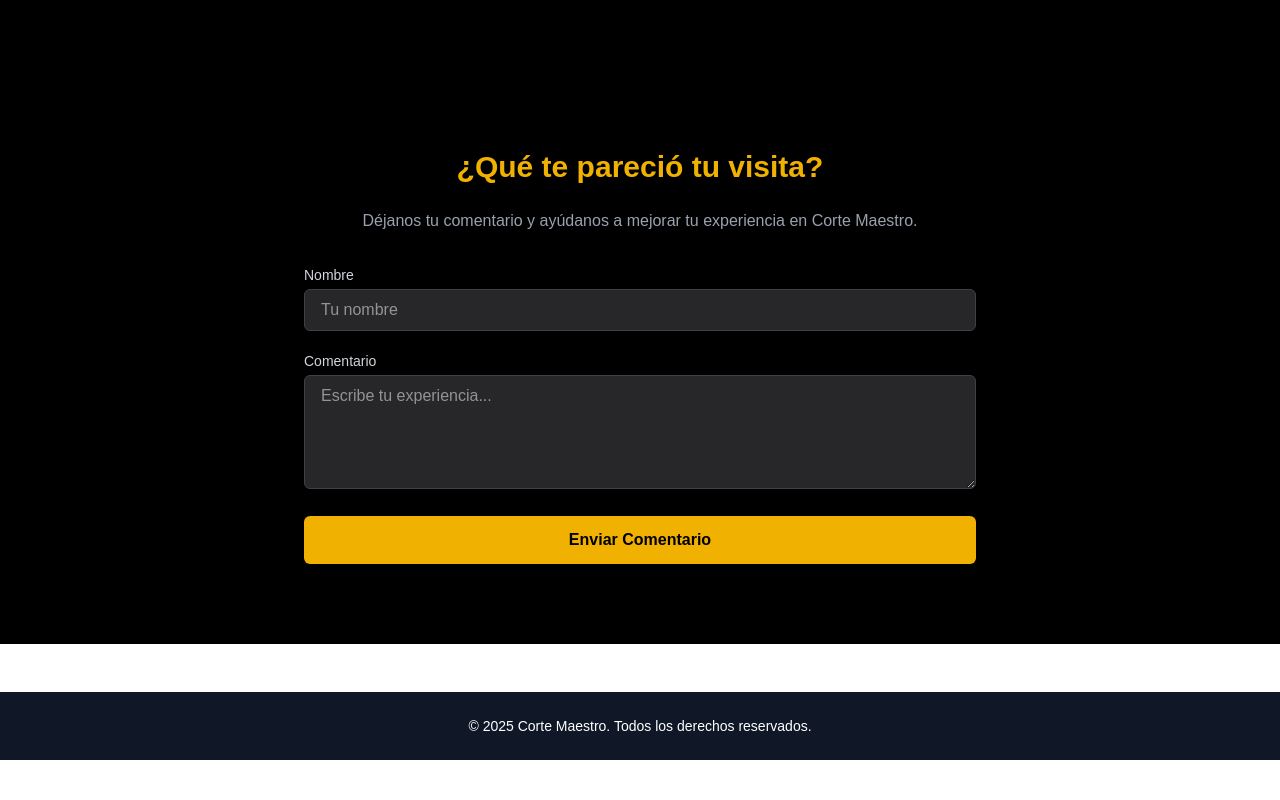
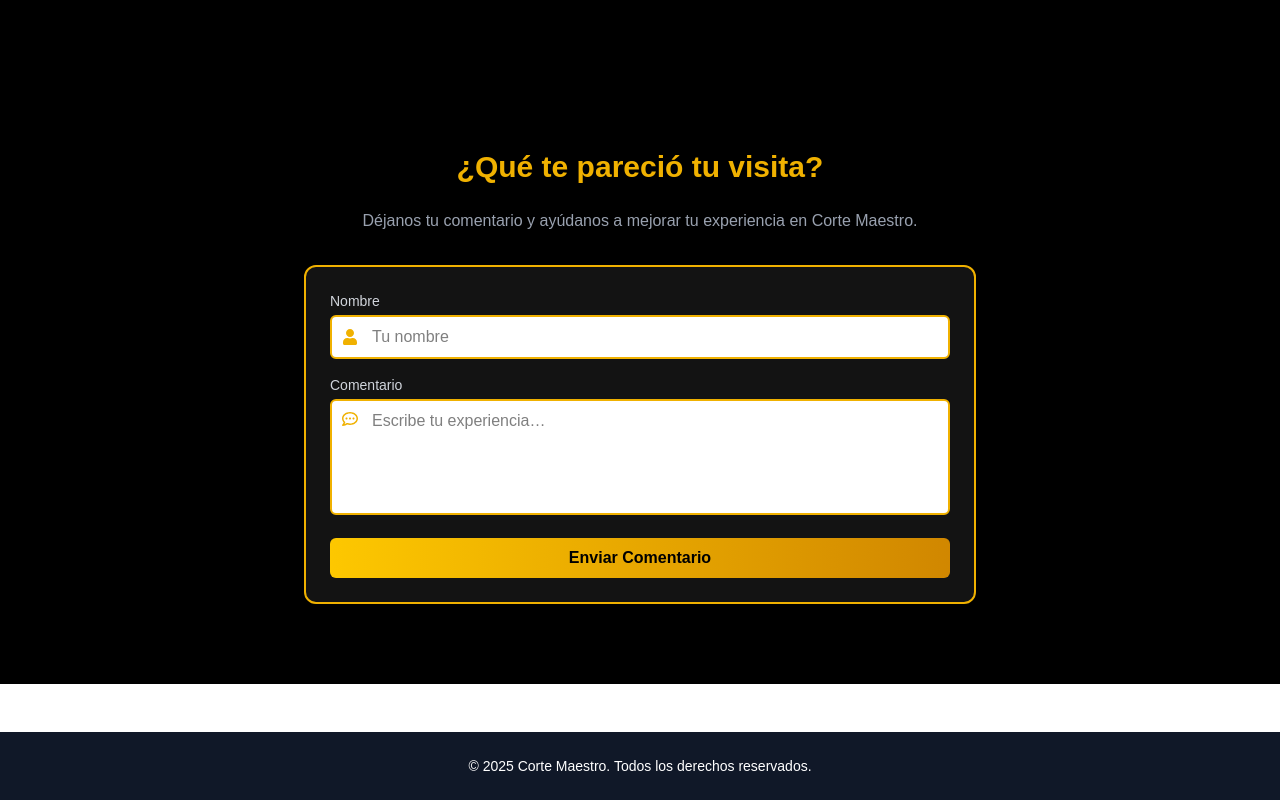
Before and after one commit to Manuemprende/Barberia, a Next.js app: page / in a window 1280 px wide. Shown: the part 2231-3031 px from the top of the page. Before the commit the page ends 2991 px from the top, so only its background shows below. Built offline with nearby package versions, Linux system fonts and the light colour scheme; no server answers; the database is empty.

Commit message:
Primer commit

```diff
--- a/src/components/CommentsForm.tsx
+++ b/src/components/CommentsForm.tsx
@@ -2,6 +2,7 @@
 
 import { useState } from 'react'
 import toast from 'react-hot-toast'
+import { FaUser, FaRegCommentDots } from 'react-icons/fa';
 
 export default function CommentsForm() {
   const [form, setForm] = useState({
@@ -50,47 +51,54 @@
     <section id="comentarios" className="bg-black text-white py-20 px-6">
   <div className="max-w-2xl mx-auto text-center space-y-6">
     <h2 className="text-3xl font-bold text-yellow-500">¿Qué te pareció tu visita?</h2>
-        <p className="text-gray-400">Déjanos tu comentario y ayúdanos a mejorar tu experiencia en Corte Maestro.</p>
+    <p className="text-gray-400">
+      Déjanos tu comentario y ayúdanos a mejorar tu experiencia en Corte Maestro.
+    </p>
 
-        <form onSubmit={handleSubmit} className="mt-8 space-y-5 text-left">
-          <div>
-            <label className="block mb-1 text-sm text-gray-300">Nombre</label>
+    <form onSubmit={handleSubmit}
+          className="mt-8 space-y-4 text-left border-2 border-yellow-500 p-6 rounded-xl bg-[#131313] shadow-md">
+      {/* Campo nombre */}
+      <div className="flex flex-col space-y-1">
+        <label className="font-medium text-sm text-gray-300">Nombre</label>
+        <div className="relative">
+          {/* Icono opcional */}
+          <FaUser className="absolute left-3 top-1/2 -translate-y-1/2 text-yellow-500" />
           <input
             type="text"
             name="nombre"
             value={form.nombre}
             onChange={handleChange}
-              onKeyDown={(e) => {
-                if (e.key === 'Enter') e.preventDefault()
-              }}
             placeholder="Tu nombre"
+            className="w-full pl-10 pr-4 py-2 bg-white text-black rounded-md border-2 border-yellow-500 focus:outline-none focus:border-yellow-600"
             required
-              className="w-full px-4 py-2 rounded-md bg-zinc-800 text-white border border-zinc-700 focus:ring-2 focus:ring-yellow-500 focus:outline-none"
           />
         </div>
+      </div>
 
-          <div>
-            <label className="block mb-1 text-sm text-gray-300">Comentario</label>
+      {/* Campo comentario */}
+      <div className="flex flex-col space-y-1">
+        <label className="font-medium text-sm text-gray-300">Comentario</label>
+        <div className="relative">
+          {/* Icono opcional */}
+          <FaRegCommentDots className="absolute left-3 top-3 text-yellow-500" />
           <textarea
             name="comentario"
             value={form.comentario}
             onChange={handleChange}
-              onKeyDown={(e) => {
-                if (e.key === 'Enter' && !e.shiftKey) e.preventDefault()
-              }}
-              placeholder="Escribe tu experiencia..."
+            placeholder="Escribe tu experiencia…"
+            rows={4}
+            className="w-full pl-10 pr-4 py-2 bg-white text-black rounded-md border-2 border-yellow-500 focus:outline-none focus:border-yellow-600 resize-none"
             required
-              rows={4}
-              className="w-full px-4 py-2 rounded-md bg-zinc-800 text-white border border-zinc-700 focus:ring-2 focus:ring-yellow-500 focus:outline-none"
-            />
+          ></textarea>
+        </div>
       </div>
 
       <button
         type="submit"
         disabled={loading}
-            className="w-full py-3 bg-yellow-500 text-black font-semibold rounded-md hover:bg-yellow-400 transition"
+        className="w-full py-2 rounded-md font-semibold text-black bg-gradient-to-r from-yellow-400 to-yellow-600 hover:from-yellow-500 hover:to-yellow-700 transition-colors"
       >
-            {loading ? 'Enviando...' : 'Enviar Comentario'}
+        {loading ? 'Enviando…' : 'Enviar Comentario'}
       </button>
     </form>
   </div>
```
Also changed, not shown: 2 other files (tests, documents, lock files or other folders). Lines whose indentation alone changed are shown as unchanged.
